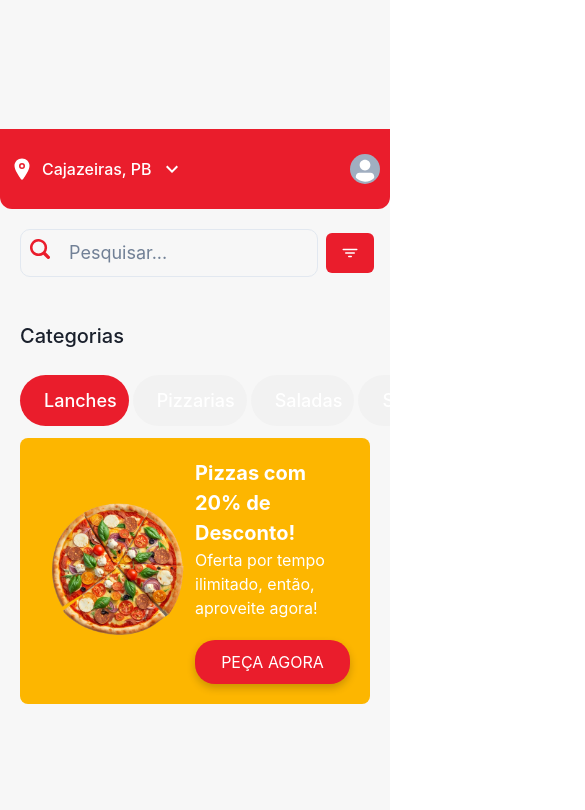
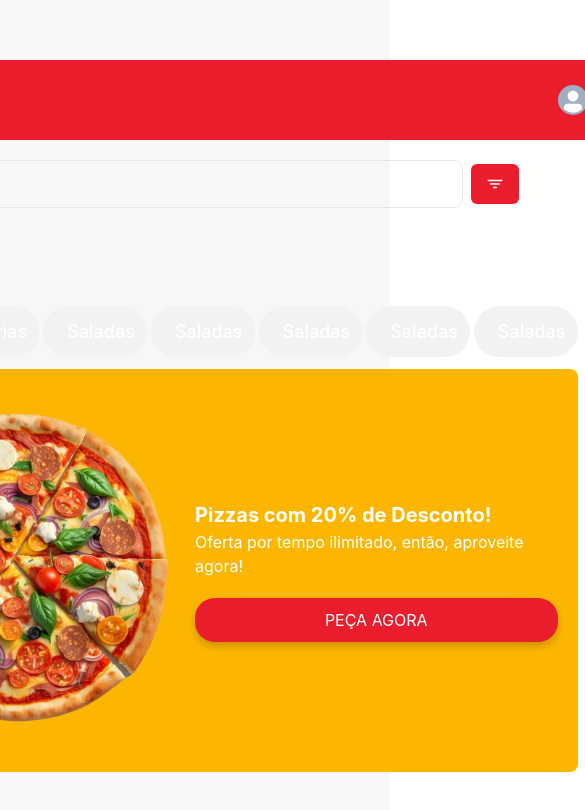
Before and after one commit to moacirdavidag/frontend-pw2, a React (Vite) app: page /home in a window 390 px wide. Shown: the top 810 px of the page, 585 px wide, since content can reach past the window. Built offline with nearby package versions, Linux system fonts and the light colour scheme.

Commit message:
Corrigindo title em LoginScreen e adicionando Styles responsivos para o PageLayout existente

```diff
--- a/src/components/Form/LoginForm.tsx
+++ b/src/components/Form/LoginForm.tsx
@@ -14,6 +14,7 @@ import { PageLayout } from "../PageLayout/PageLayout";
 import { Illustration } from "../illustration/Illustration";
 import { MdLogin } from "react-icons/md";
 import ActionButton from "../Button/ActionButton";
+import TitleWithSubtitle from "../TitleWithSubtitle/TittleWithSub";
 
 const LoginForm: React.FC = () => {
   const [showPassword, setShowPassword] = useState(false);
@@ -29,6 +30,12 @@ const LoginForm: React.FC = () => {
         src="src/assets/imgs/motoca.png"
         alt="Imagem de Boas Vindas - Motoca"
         mb="4"
+      />
+
+      <TitleWithSubtitle
+        title="Fazer Login"
+        subtitle="Informe seu email e senha."
+        textAlign="center"
       />
 
       <Stack spacing="4" width="full">
--- a/src/components/PageLayout/PageLayout.tsx
+++ b/src/components/PageLayout/PageLayout.tsx
@@ -1,5 +1,4 @@
 import { Box, Flex } from "@chakra-ui/react";
-import styled from "styled-components";
 import Header from "../Layout/Header/Header";
 
 interface PageLayoutProps {
@@ -7,25 +6,23 @@ interface PageLayoutProps {
   shouldDisplayHeader?: boolean;
 }
 
-const StyledPage = styled(Box)`
-  width: 100vw;
-  height: 100vh;
-  display: flex;
-  justify-content: center;
-  align-items: center;
-  background-color: #f7f7f7; /* Cor de fundo da página */
-`;
-
 export const PageLayout: React.FC<PageLayoutProps> = ({
   children,
   shouldDisplayHeader = false,
 }) => {
   return (
-    <StyledPage>
-      <Flex direction="column" align="center" w={"100%"}>
+    <Box
+      w={{ base: "100%", md: "80%", lg: "100%" }}
+      h="100vh"
+      display="flex"
+      justifyContent="center"
+      alignItems="center"
+      bg="#f7f7f7" /* Cor de fundo da página */
+    >
+      <Flex direction="column" align="center">
         {shouldDisplayHeader && <Header />}
         {children}
       </Flex>
-    </StyledPage>
+    </Box>
   );
 };
--- a/src/pages/BoasVindas/BoasVindas.tsx
+++ b/src/pages/BoasVindas/BoasVindas.tsx
@@ -33,7 +33,8 @@ const WelcomeScreen: React.FC = () => {
         onClick={() => handleLoginClick()}
         background="red.500"
         color="white"
-        width="100%"
+        width="auto"
+        display="flex"
         mb={4}
       />
       <ActionButton
@@ -41,7 +42,8 @@ const WelcomeScreen: React.FC = () => {
         variant="outline"
         borderColor="#e52d2d"
         color="#e52d2d"
-        width="100%"
+        width="auto"
+        display="flex"
         background="transparent"
         hover={{
           borderColor: "#d02626",
--- a/src/pages/ForgotPassword/ForgotPasswordScreen.tsx
+++ b/src/pages/ForgotPassword/ForgotPasswordScreen.tsx
@@ -1,11 +1,11 @@
 import React, { useState } from "react";
-import { PageLayout } from "../../components/PageLayout/PageLayout";
 import { Header } from "../../components/Header/Header";
 import { Illustration } from "../../components/illustration/Illustration";
 import { InputField } from "../../components/InputField/InputField";
 import TitleWithSubtitle from "../../components/TitleWithSubtitle/TittleWithSub";
 import ActionButton from "../../components/Button/ActionButton";
 import ModalReset from "../../components/ModalReset/ModalResetPassword";
+import { PageLayout } from "../../components/PageLayout/PageLayout";
 
 const ForgotPasswordScreen: React.FC = () => {
   const [isModalOpen, setIsModalOpen] = useState(false);
```
